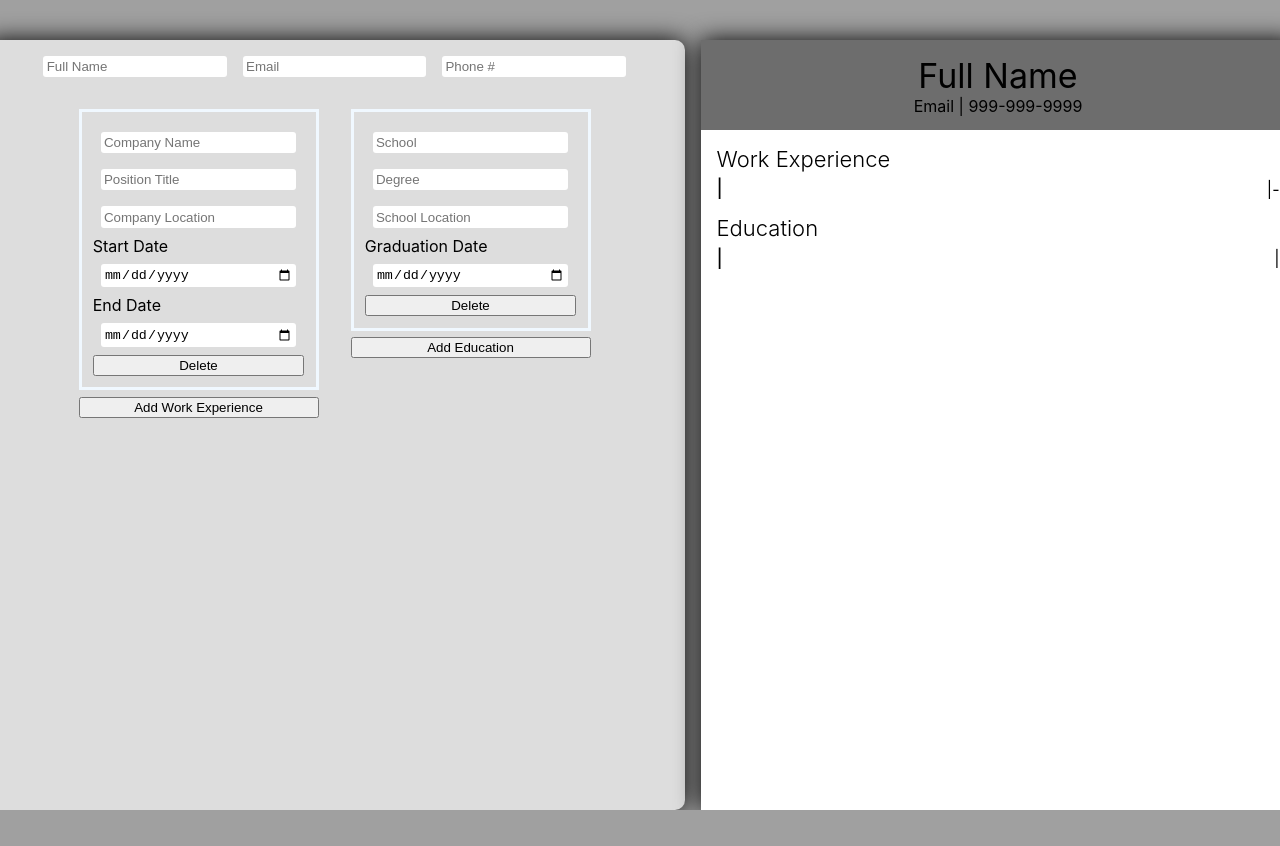
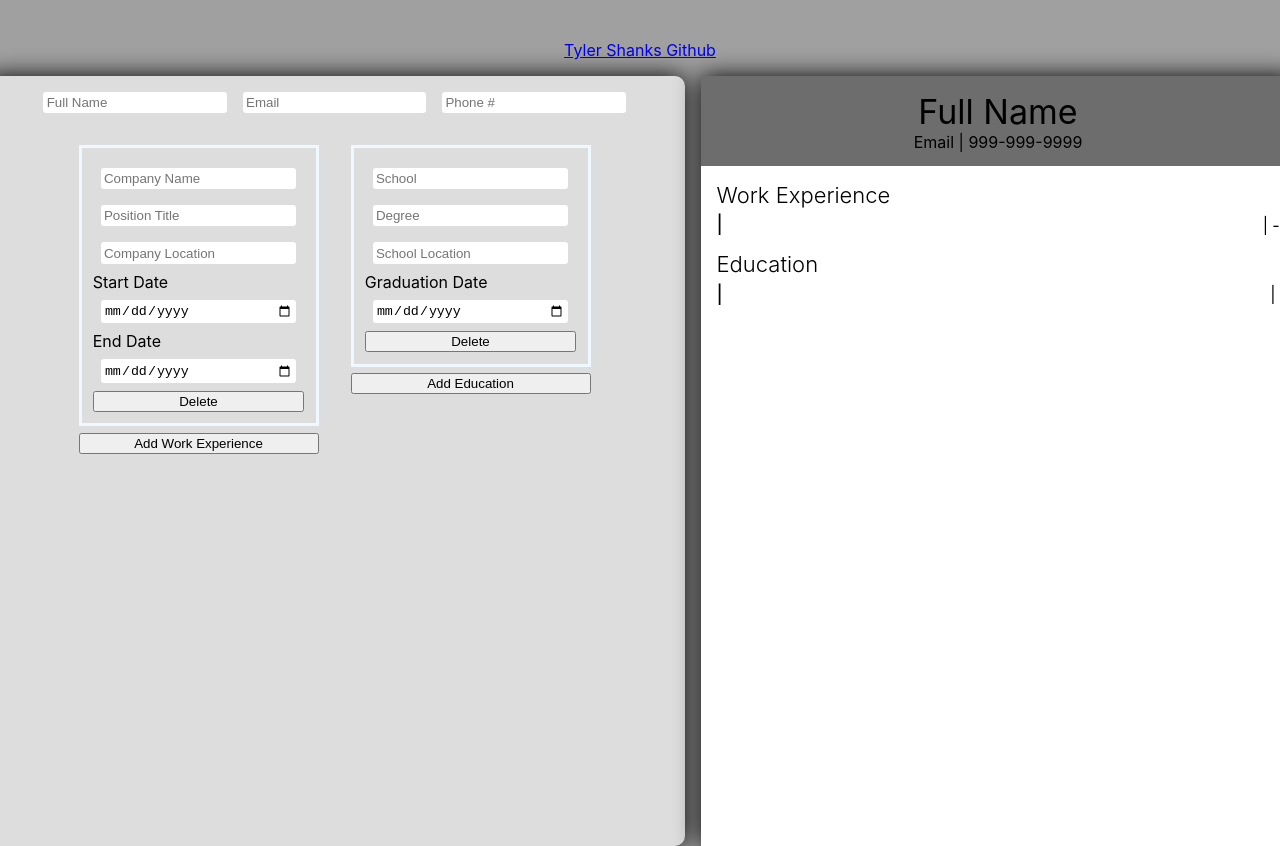
Before and after one commit to tylershanks/cv-application, a React (Create React App) app: page / in a window 1280 px wide. Before the commit the page ends 810 px from the top, so only its background shows below. Built offline with nearby package versions, Linux system fonts and the light colour scheme.

Commit message:
a final few things added

```diff
--- a/src/App.js
+++ b/src/App.js
@@ -147,6 +147,8 @@ class App extends Component {
   // eslint-disable-next-line require-jsdoc
   render() {
     return (
+      <div className='linkAndContainer'>
+        <a href="https://github.com/tylershanks/cv-application" target="_blank" rel="noreferrer" className='githubLink'>Tyler Shanks Github</a>
         <div className='container'>
           <div className='entrySide'>
 
@@ -211,6 +213,7 @@ class App extends Component {
             </div>
           </div>
         </div>
+      </div>
     );
   }
 }
--- a/src/components/EducationSectionForm.js
+++ b/src/components/EducationSectionForm.js
@@ -7,6 +7,7 @@ const EducationSectionForm = (props) => {
       <input
         placeholder='School'
         name='schoolName'
+        maxLength='28'
         id={index}
         value={props.educationEntry[index].schoolName}
         onChange={props.onChange}
@@ -14,6 +15,7 @@ const EducationSectionForm = (props) => {
       <input
         placeholder='Degree'
         name='schoolDegree'
+        maxLength='14'
         id={index}
         value={props.educationEntry[index].schoolDegree}
         onChange={props.onChange}
@@ -21,6 +23,7 @@ const EducationSectionForm = (props) => {
       <input
         placeholder='School Location'
         name='schoolLocation'
+        maxLength='14'
         id={index}
         value={props.educationEntry[index].schoolLocation}
         onChange={props.onChange}
--- a/src/components/WorkExperienceForm.js
+++ b/src/components/WorkExperienceForm.js
@@ -9,6 +9,7 @@ const workExperienceForm = (props) => {
         id={index}
         value={props.workExperienceEntry[index].companyName}
         type='text'
+        maxLength='22'
         onChange={props.onChange}
       />
       <input
@@ -17,6 +18,7 @@ const workExperienceForm = (props) => {
         id={index}
         value={props.workExperienceEntry[index].positionTitle}
         type='text'
+        maxLength='20'
         onChange={props.onChange}
       />
       <input
@@ -25,6 +27,7 @@ const workExperienceForm = (props) => {
         id={index}
         value={props.workExperienceEntry[index].companyLocation}
         type='text'
+        maxLength='14'
         onChange={props.onChange}
       />
                 Start Date
--- a/src/components/personalInfo.js
+++ b/src/components/personalInfo.js
@@ -7,6 +7,7 @@ const PersonalInfo = (props) => (
       placeholder={props.personalInfo.fullName}
       id='fullName'
       type='text'
+      maxLength='28'
       // eslint-disable-next-line react/prop-types
       onChange={props.onChange}
     />
@@ -14,6 +15,7 @@ const PersonalInfo = (props) => (
       placeholder='Email'
       id='email'
       type='text'
+      maxLength='40'
       // eslint-disable-next-line react/prop-types
       onChange={props.onChange}
     />
@@ -22,6 +24,7 @@ const PersonalInfo = (props) => (
       id='phoneNumber'
       type='tel'
       pattern='[0-9]{3}-[0-9]{3}-[0-9]{4}'
+      maxLength='12'
       // eslint-disable-next-line react/prop-types
       onChange={props.onChange}
     />
--- a/src/styles/index.css
+++ b/src/styles/index.css
@@ -40,6 +40,16 @@ input{
   margin: 0.5rem;
   border-radius: 3px;
   padding: 0.2rem;
+}
+
+.linkAndContainer {
+  display: flex;
+  flex-direction: column;
+  align-items: center;
+}
+
+.githubLink {
+  margin-bottom: 1rem;
 }
 
 /* Entry Side Stuff */
@@ -154,12 +164,15 @@ input{
 .positionTitleResume {
   /*background-color: rgb(218, 139, 22);*/
   margin-right: auto;
+  margin-left: 4px;
 }
 .companyLocationResume {
   /*background-color: rgb(150, 212, 49);*/
+  margin-left: 0.5rem;
 }
 .companyStartFinishResume {
   /*background-color: rgb(17, 218, 151);*/
+  margin-left: 4px;
 }
 
 
@@ -189,10 +202,13 @@ input{
 .schoolDegreeResume {
   /*background-color: rgb(218, 139, 22);*/
   margin-right: auto;
+  margin-left: 4px;
 }
 .schoolLocationResume {
   /*background-color: rgb(150, 212, 49);*/
+  margin-left: 0.5rem;
 }
 .schoolGraduationDateResume {
   /*background-color: rgb(17, 218, 151);*/
+  margin-left: 4px;
 }
```
Lines whose indentation alone changed are shown as unchanged.
